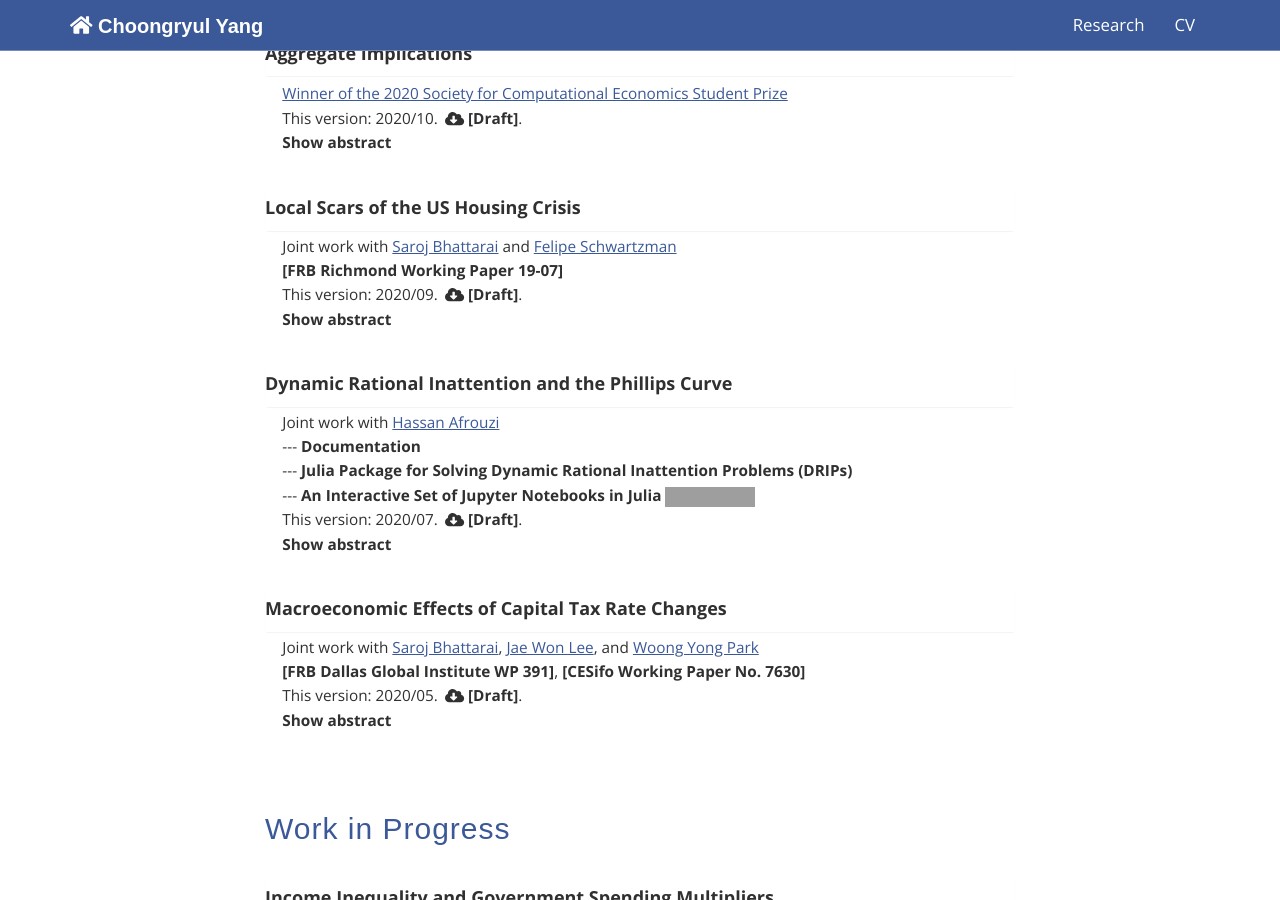
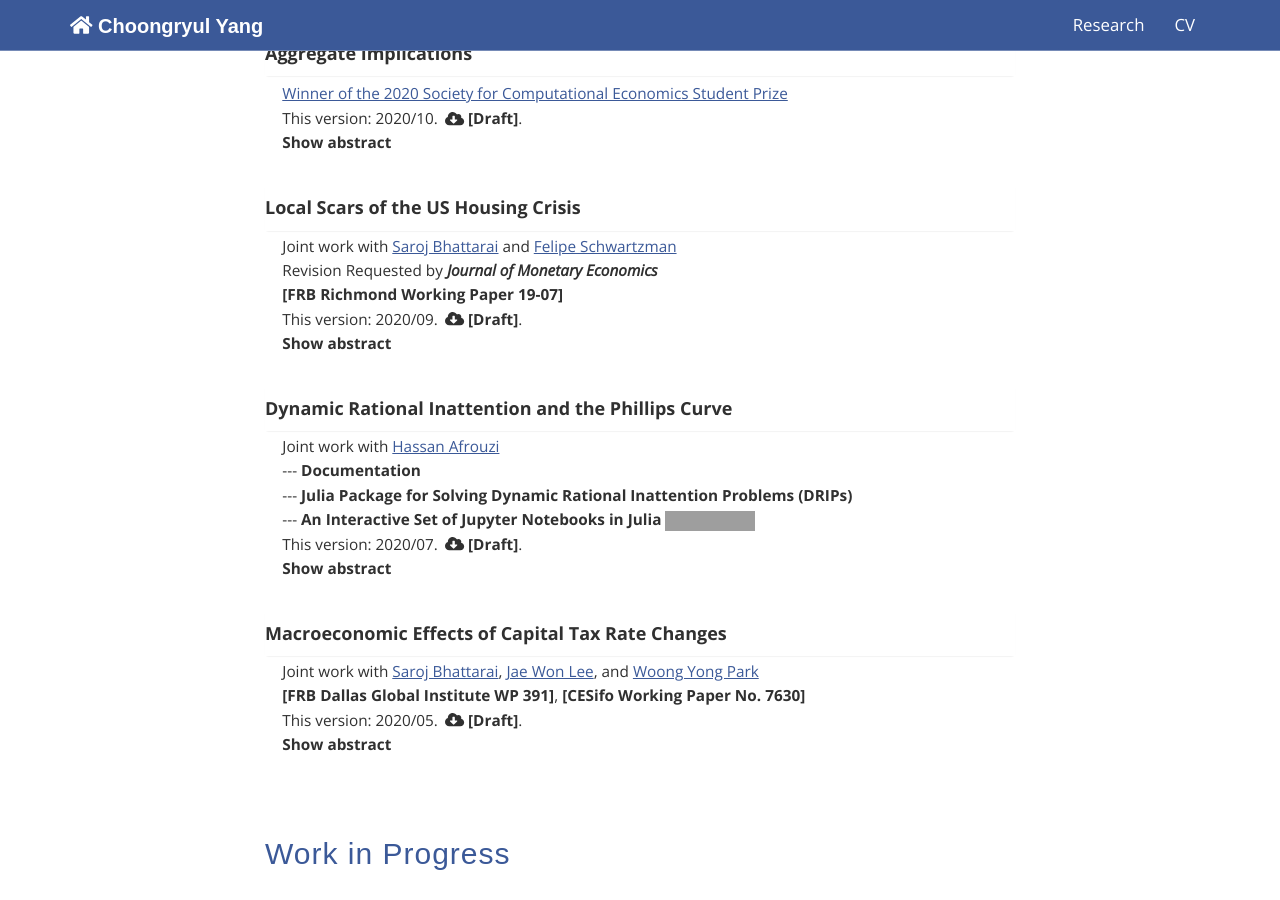
Before and after one commit to choongryulyang/choongryulyang.github.io, a Jekyll site: the page built from index.html, in a window 1280 px wide and 900 px high, scrolled down 1018 px. Built offline with Jekyll 4.4.1, drawn with Linux system fonts in a browser that asks for light colours; grey boxes are pictures that could not be loaded.

Commit message:
Update index.html

```diff
--- a/index.html
+++ b/index.html
@@ -159,6 +159,10 @@ title: Choongryul Yang
 						Revise and Resubmit at <i>  </i>
 						</div>-->
 
+						<p style="margin-bottom:0px; font-size: 11.5pt">
+						<a class="two" href="https://www.richmondfed.org/-/media/richmondfedorg/publications/research/working_papers/2019/wp19-07.pdf" target="_blank" onclick="ga('send','event','BSY Other Version', 'Click', 'Design')">
+						Revision Requested by <b><i>Journal of Monetary Economics</i></b></a>
+						</p>
 						<p style="margin-bottom:0px; font-size: 11.5pt">
 						<a class="two" href="https://www.richmondfed.org/-/media/richmondfedorg/publications/research/working_papers/2019/wp19-07.pdf" target="_blank" onclick="ga('send','event','BSY Other Version', 'Click', 'Design')">
 						<b>[FRB Richmond Working Paper 19-07]</b></a>
```
